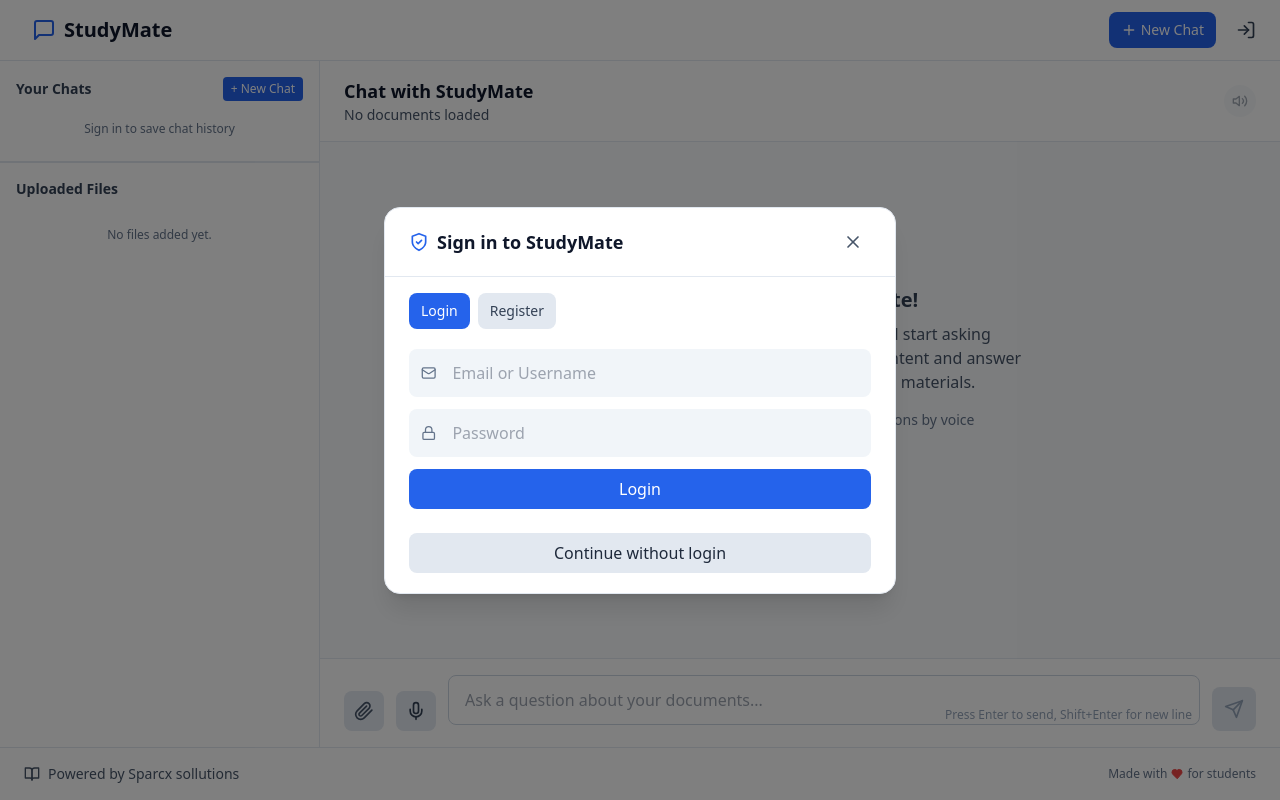
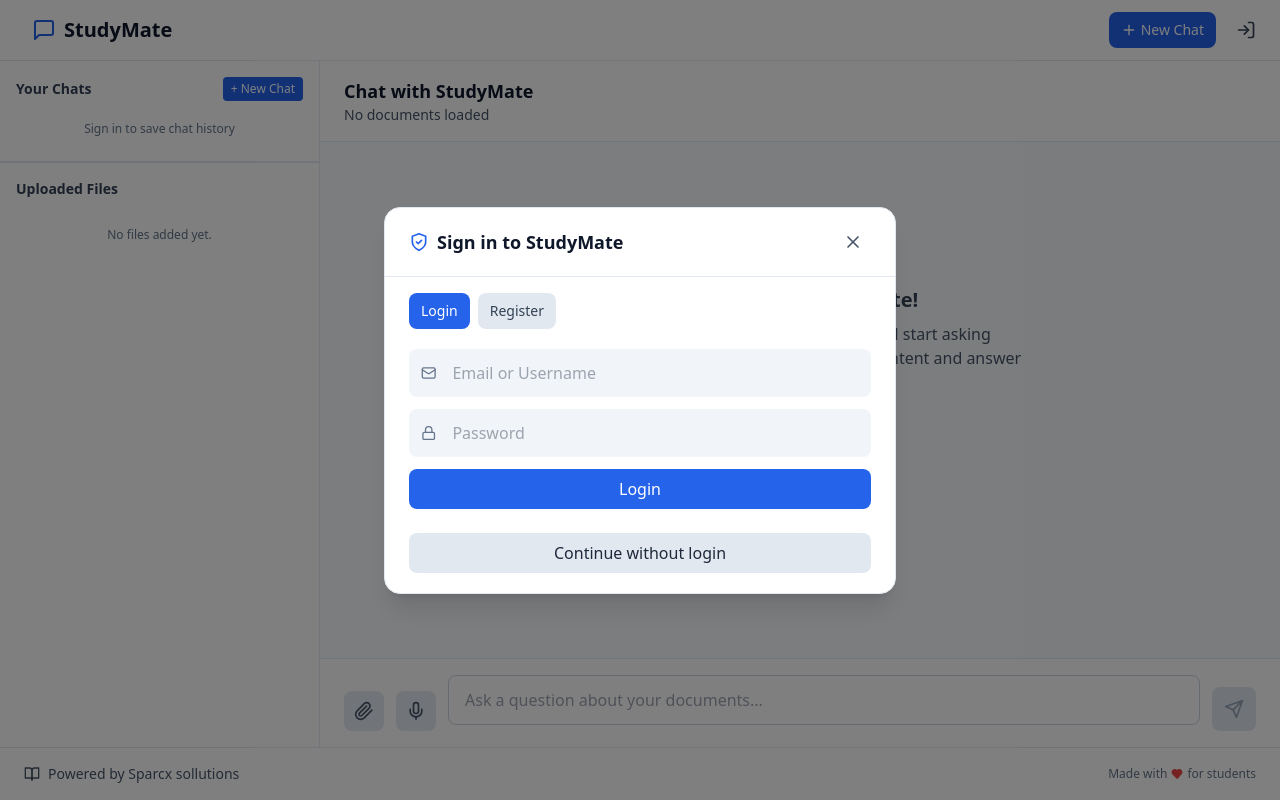
Before and after one commit to inno-vin/studymate-frontend, a React (Create React App) app: page / in a window 1280 px wide. Built offline with nearby package versions, Linux system fonts and the light colour scheme.

Commit message:
Update ChatInterface.js

```diff
--- a/src/components/ChatInterface.js
+++ b/src/components/ChatInterface.js
@@ -1,6 +1,6 @@
 import React, { useRef, useState, useEffect } from 'react';
 import { motion, AnimatePresence } from 'framer-motion';
-import { Send, Bot, FileText, Upload, X, Paperclip, Mic, MicOff, Volume2, VolumeX } from 'lucide-react';
+import { Send, Bot, FileText, Upload, X, Paperclip, Mic, MicOff } from 'lucide-react';
 
 const prettyBytes = (bytes = 0) => {
   if (!bytes) return '0 Bytes';
@@ -22,25 +22,11 @@ const ChatInterface = ({ chatHistory, onSendMessage, isLoading, uploadedDocs, on
   const [error, setError] = useState('');
   const [showFileUpload, setShowFileUpload] = useState(false);
   const [isListening, setIsListening] = useState(false);
-  const [isSpeaking, setIsSpeaking] = useState(false);
-  const [speechSupported, setSpeechSupported] = useState(true);
+
   const messagesEndRef = useRef(null);
   const textareaRef = useRef(null);
   const fileInputRef = useRef(null);
   const recognitionRef = useRef(null);
-  const synthesisRef = useRef(null);
-
-  // Check if speech APIs are supported
-  useEffect(() => {
-    if (!('webkitSpeechRecognition' in window || 'SpeechRecognition' in window)) {
-      setSpeechSupported(false);
-      console.warn('Speech recognition not supported in this browser');
-    }
-
-    if (!('speechSynthesis' in window)) {
-      console.warn('Speech synthesis not supported in this browser');
-    }
-  }, []);
 
   const scrollToBottom = () => {
     messagesEndRef.current?.scrollIntoView({ behavior: 'smooth' });
@@ -58,102 +44,28 @@ const ChatInterface = ({ chatHistory, onSendMessage, isLoading, uploadedDocs, on
     }
   }, [isLoading]);
 
-  // Initialize speech recognition
-  const initSpeechRecognition = () => {
-    if (!speechSupported) return;
-
+  // Setup SpeechRecognition
+  useEffect(() => {
     const SpeechRecognition = window.SpeechRecognition || window.webkitSpeechRecognition;
+    if (SpeechRecognition) {
       recognitionRef.current = new SpeechRecognition();
       recognitionRef.current.continuous = false;
       recognitionRef.current.interimResults = true;
       recognitionRef.current.lang = 'en-US';
 
-    recognitionRef.current.onstart = () => {
-      setIsListening(true);
-    };
-
       recognitionRef.current.onresult = (event) => {
-      const transcript = Array.from(event.results)
-        .map(result => result[0])
-        .map(result => result.transcript)
-        .join('');
-
+        let transcript = '';
+        for (let i = event.resultIndex; i < event.results.length; ++i) {
+          transcript += event.results[i][0].transcript;
+        }
         setMessage(transcript);
-    };
-
-    recognitionRef.current.onerror = (event) => {
-      console.error('Speech recognition error', event.error);
-      setIsListening(false);
       };
 
       recognitionRef.current.onend = () => {
         setIsListening(false);
       };
-  };
-
-  // Toggle speech recognition
-  const toggleListening = () => {
-    if (!speechSupported) {
-      alert('Speech recognition is not supported in your browser');
-      return;
     }
-
-    if (isListening) {
-      recognitionRef.current.stop();
-    } else {
-      if (!recognitionRef.current) {
-        initSpeechRecognition();
-      }
-      recognitionRef.current.start();
-    }
-  };
-
-  // Speak text using speech synthesis
-  const speakText = (text) => {
-    if (!('speechSynthesis' in window)) return;
-
-    // Stop any ongoing speech
-    window.speechSynthesis.cancel();
-
-    const utterance = new SpeechSynthesisUtterance(text);
-    utterance.rate = 0.9;
-    utterance.pitch = 1;
-    utterance.volume = 1;
-
-    utterance.onstart = () => {
-      setIsSpeaking(true);
-    };
-
-    utterance.onend = () => {
-      setIsSpeaking(false);
-    };
-
-    utterance.onerror = () => {
-      setIsSpeaking(false);
-    };
-
-    synthesisRef.current = utterance;
-    window.speechSynthesis.speak(utterance);
-  };
-
-  // Stop speaking
-  const stopSpeaking = () => {
-    if (window.speechSynthesis) {
-      window.speechSynthesis.cancel();
-      setIsSpeaking(false);
-    }
-  };
-
-  // Auto-speak the last assistant message
-  useEffect(() => {
-    if (chatHistory.length > 0) {
-      const lastMessage = chatHistory[chatHistory.length - 1];
-      if (lastMessage.role === 'assistant' && !lastMessage.isError) {
-        // Speak the assistant's response
-        speakText(lastMessage.content);
-      }
-    }
-  }, [chatHistory]);
+  }, []);
 
   // File upload functions
   const enforceLimit = (files) => {
@@ -162,7 +74,7 @@ const ChatInterface = ({ chatHistory, onSendMessage, isLoading, uploadedDocs, on
   };
 
   const validateFiles = (files) => {
-    const MAX = 25 * 1024 * 1024; // 25MB to match backend
+    const MAX = 25 * 1024 * 1024; // 25MB
     const over = files.find(f => f.size > MAX);
     if (over) {
       setError(`"${over.name}" exceeds 25MB limit.`);
@@ -207,8 +119,6 @@ const ChatInterface = ({ chatHistory, onSendMessage, isLoading, uploadedDocs, on
     if (message.trim() && !isLoading) {
       onSendMessage(message.trim());
       setMessage('');
-
-      // Reset textarea height
       if (textareaRef.current) {
         textareaRef.current.style.height = 'auto';
       }
@@ -224,11 +134,23 @@ const ChatInterface = ({ chatHistory, onSendMessage, isLoading, uploadedDocs, on
 
   const handleTextareaChange = (e) => {
     setMessage(e.target.value);
-
-    // Auto-resize textarea
     if (textareaRef.current) {
       textareaRef.current.style.height = 'auto';
       textareaRef.current.style.height = `${e.target.scrollHeight}px`;
+    }
+  };
+
+  const handleMicClick = () => {
+    if (!recognitionRef.current) {
+      alert("Speech recognition not supported in this browser.");
+      return;
+    }
+    if (isListening) {
+      recognitionRef.current.stop();
+      setIsListening(false);
+    } else {
+      recognitionRef.current.start();
+      setIsListening(true);
     }
   };
 
@@ -242,52 +164,21 @@ const ChatInterface = ({ chatHistory, onSendMessage, isLoading, uploadedDocs, on
   return (
     <div className="flex flex-col h-full">
       {/* Chat Header */}
-      <div className="bg-white border-b border-academic-200 px-6 py-4">
-        <div className="flex items-center justify-between">
+      <div className="bg-white border-b border-academic-200 px-6 py-4 flex justify-between items-center">
         <div>
           <h2 className="text-lg font-semibold text-academic-900">Chat with StudyMate</h2>
           <p className="text-sm text-academic-600">
             {uploadedDocs.length > 0
               ? `${uploadedDocs.length} document${uploadedDocs.length > 1 ? 's' : ''} loaded`
-                : 'No documents loaded'
-              }
+              : 'No documents loaded'}
           </p>
         </div>
-
-          <div className="flex items-center space-x-3">
         {uploadedDocs.length > 0 && (
           <div className="flex items-center space-x-2">
             <FileText className="w-4 h-4 text-primary-500" />
-                <span className="text-sm text-academic-600">
-                  PDF Context Active
-                </span>
+            <span className="text-sm text-academic-600">PDF Context Active</span>
           </div>
         )}
-
-            {/* Voice controls */}
-            <div className="flex items-center space-x-2">
-              <button
-                onClick={isSpeaking ? stopSpeaking : () => {
-                  const lastAssistantMessage = [...chatHistory]
-                    .reverse()
-                    .find(msg => msg.role === 'assistant' && !msg.isError);
-
-                  if (lastAssistantMessage) {
-                    speakText(lastAssistantMessage.content);
-                  }
-                }}
-                disabled={!chatHistory.some(msg => msg.role === 'assistant' && !msg.isError)}
-                className={`p-2 rounded-full ${isSpeaking
-                  ? 'bg-red-100 text-red-600'
-                  : 'bg-academic-100 text-academic-600 hover:bg-academic-200'
-                } ${!chatHistory.some(msg => msg.role === 'assistant' && !msg.isError) ? 'opacity-50 cursor-not-allowed' : ''}`}
-                title={isSpeaking ? 'Stop speaking' : 'Read last response'}
-              >
-                {isSpeaking ? <VolumeX size={16} /> : <Volume2 size={16} />}
-              </button>
-            </div>
-          </div>
-        </div>
       </div>
 
       {/* Chat Messages */}
@@ -305,16 +196,11 @@ const ChatInterface = ({ chatHistory, onSendMessage, isLoading, uploadedDocs, on
               </h3>
               <p className="text-academic-600 max-w-md mx-auto">
                 Upload your academic documents and start asking questions. I'll help you understand
-                the content and answer your queries based on the uploaded materials.
+                the content and answer your queries.
               </p>
-              {speechSupported && (
-                <p className="text-academic-500 text-sm mt-4">
-                  Use the microphone button to ask questions by voice
-                </p>
-              )}
             </motion.div>
           ) : (
-            chatHistory.map((msg, index) => (
+            chatHistory.map((msg) => (
               <div
                 key={msg.id}
                 className={`flex ${msg.role === 'user' ? 'justify-end' : 'justify-start'}`}
@@ -357,154 +243,44 @@ const ChatInterface = ({ chatHistory, onSendMessage, isLoading, uploadedDocs, on
             <div className="flex items-center space-x-1">
               <span className="text-sm text-academic-600">StudyMate is thinking</span>
               <div className="flex space-x-1">
-                <motion.div
-                  className="w-2 h-2 bg-primary-400 rounded-full"
-                  animate={{ opacity: [0.4, 1, 0.4] }}
-                  transition={{ duration: 1.4, repeat: Infinity, delay: 0 }}
-                />
-                <motion.div
-                  className="w-2 h-2 bg-primary-400 rounded-full"
-                  animate={{ opacity: [0.4, 1, 0.4] }}
-                  transition={{ duration: 1.4, repeat: Infinity, delay: 0.2 }}
-                />
-                <motion.div
-                  className="w-2 h-2 bg-primary-400 rounded-full"
-                  animate={{ opacity: [0.4, 1, 0.4] }}
-                  transition={{ duration: 1.4, repeat: Infinity, delay: 0.4 }}
-                />
+                <motion.div className="w-2 h-2 bg-primary-400 rounded-full" animate={{ opacity: [0.4, 1, 0.4] }} transition={{ duration: 1.4, repeat: Infinity, delay: 0 }} />
+                <motion.div className="w-2 h-2 bg-primary-400 rounded-full" animate={{ opacity: [0.4, 1, 0.4] }} transition={{ duration: 1.4, repeat: Infinity, delay: 0.2 }} />
+                <motion.div className="w-2 h-2 bg-primary-400 rounded-full" animate={{ opacity: [0.4, 1, 0.4] }} transition={{ duration: 1.4, repeat: Infinity, delay: 0.4 }} />
               </div>
             </div>
           </motion.div>
         )}
-
-        {/* Listening Indicator */}
-        {isListening && (
-          <motion.div
-            initial={{ opacity: 0, y: 10 }}
-            animate={{ opacity: 1, y: 0 }}
-            className="flex items-center space-x-3 p-4 bg-blue-50 rounded-lg border border-blue-200"
-          >
-            <div className="w-8 h-8 bg-blue-100 rounded-full flex items-center justify-center">
-              <Mic className="w-4 h-4 text-blue-600" />
-            </div>
-            <div className="flex items-center space-x-1">
-              <span className="text-sm text-blue-600">Listening...</span>
-              <div className="flex space-x-1">
-                <motion.div
-                  className="w-2 h-2 bg-blue-400 rounded-full"
-                  animate={{ scale: [1, 1.5, 1] }}
-                  transition={{ duration: 1, repeat: Infinity, delay: 0 }}
-                />
-                <motion.div
-                  className="w-2 h-2 bg-blue-400 rounded-full"
-                  animate={{ scale: [1, 1.5, 1] }}
-                  transition={{ duration: 1, repeat: Infinity, delay: 0.2 }}
-                />
-                <motion.div
-                  className="w-2 h-2 bg-blue-400 rounded-full"
-                  animate={{ scale: [1, 1.5, 1] }}
-                  transition={{ duration: 1, repeat: Infinity, delay: 0.4 }}
-                />
-              </div>
-            </div>
-          </motion.div>
-        )}
-
         <div ref={messagesEndRef} />
       </div>
 
-      {/* Message Input with File Upload */}
-      <div className="bg-white border-t border-academic-200 px-6 py-4">
-        {/* File Upload Area */}
+      {/* Listening Popup */}
       <AnimatePresence>
-          {showFileUpload && (
+        {isListening && (
           <motion.div
-              initial={{ opacity: 0, height: 0 }}
-              animate={{ opacity: 1, height: 'auto' }}
-              exit={{ opacity: 0, height: 0 }}
-              className="mb-4 overflow-hidden"
+            initial={{ opacity: 0, scale: 0.9 }}
+            animate={{ opacity: 1, scale: 1 }}
+            exit={{ opacity: 0, scale: 0.9 }}
+            className="fixed inset-0 bg-black bg-opacity-40 flex items-center justify-center z-50"
           >
-              <div
-                className={`relative border-2 border-dashed rounded-lg p-4 text-center transition-all duration-200 ${
-                  isDragOver ? 'border-primary-400 bg-primary-50' : 'border-academic-300 hover:border-academic-400'
-                }`}
-                onDragOver={handleDragOver}
-                onDragLeave={handleDragLeave}
-                onDrop={handleDrop}
+            <motion.div className="bg-white rounded-2xl p-6 shadow-xl flex flex-col items-center">
+              <Mic className="w-10 h-10 text-primary-600 animate-pulse" />
+              <p className="mt-3 text-lg font-medium text-academic-800">Listening...</p>
+              <p className="text-sm text-academic-500">Speak now and we’ll capture your message</p>
+              <button
+                onClick={handleMicClick}
+                className="mt-4 px-4 py-2 rounded bg-red-500 text-white hover:bg-red-600"
               >
-                <Upload className={`w-6 h-6 mx-auto mb-2 ${isDragOver ? 'text-primary-500' : 'text-academic-400'}`} />
-                <p className="text-sm text-academic-700">
-                  Drag & drop files here, or
-                </p>
-                <button
-                  type="button"
-                  onClick={() => fileInputRef.current?.click()}
-                  className="mt-2 text-sm px-3 py-1 rounded bg-primary-600 text-white hover:bg-primary-700 transition-colors"
-                >
-                  Browse files
+                Stop
               </button>
-                <input
-                  ref={fileInputRef}
-                  type="file"
-                  multiple
-                  className="hidden"
-                  onChange={handleFileSelect}
-                />
-                <p className="mt-2 text-xs text-academic-500">
-                  Up to {maxFiles} files, 25MB each.
-                </p>
-                <AnimatePresence>
-                  {error && (
-                    <motion.div
-                      initial={{ opacity: 0, y: 8 }}
-                      animate={{ opacity: 1, y: 0 }}
-                      exit={{ opacity: 0, y: -8 }}
-                      className="mt-2 text-xs text-red-600"
-                    >
-                      {error}
             </motion.div>
-                  )}
-                </AnimatePresence>
-              </div>
-
-              {/* Uploaded files list */}
-              {uploadedDocs.length > 0 && (
-                <div className="mt-3 space-y-2 max-h-32 overflow-y-auto">
-                  {uploadedDocs.map((doc) => (
-                    <div
-                      key={doc.id}
-                      className="flex items-center justify-between bg-academic-50 border border-academic-200 rounded-lg px-3 py-2"
-                    >
-                      <div className="flex items-center gap-2 min-w-0">
-                        <div className="text-academic-500">
-                          {iconForMime(doc.file?.type)}
-                        </div>
-                        <div className="min-w-0">
-                          <div className="text-sm font-medium text-academic-800 truncate">
-                            {doc.name}
-                          </div>
-                          <div className="text-xs text-academic-500">
-                            {doc.file?.type || 'application/octet-stream'} • {prettyBytes(doc.size)}
-                          </div>
-                        </div>
-                      </div>
-                      <button
-                        className="p-1 rounded hover:bg-academic-200 text-academic-500"
-                        onClick={() => onRemoveDoc(doc.id)}
-                        aria-label="Remove file"
-                        title="Remove file"
-                      >
-                        <X className="w-4 h-4" />
-                      </button>
-                    </div>
-                  ))}
-                </div>
-              )}
           </motion.div>
         )}
       </AnimatePresence>
 
+      {/* Input Bar */}
+      <div className="bg-white border-t border-academic-200 px-6 py-4">
         <form onSubmit={handleSubmit} className="flex items-end space-x-3">
+          {/* File Upload Toggle */}
           <button
             type="button"
             onClick={() => setShowFileUpload(!showFileUpload)}
@@ -515,24 +291,18 @@ const ChatInterface = ({ chatHistory, onSendMessage, isLoading, uploadedDocs, on
             <Paperclip className="w-5 h-5" />
           </button>
 
-          {/* Microphone Button */}
-          {speechSupported && (
-            <motion.button
+          {/* Mic Button */}
+          <button
             type="button"
-              onClick={toggleListening}
-              disabled={isLoading}
-              whileHover={{ scale: 1.05 }}
-              whileTap={{ scale: 0.95 }}
+            onClick={handleMicClick}
             className={`p-2.5 rounded-lg transition-all duration-200 ${
-                isListening
-                  ? 'bg-red-600 hover:bg-red-700 text-white'
-                  : 'bg-academic-200 hover:bg-academic-300 text-academic-700'
-              } ${isLoading ? 'opacity-50 cursor-not-allowed' : ''}`}
+              isListening ? 'bg-red-500 text-white' : 'bg-academic-200 text-academic-600 hover:bg-academic-300'
+            }`}
           >
             {isListening ? <MicOff className="w-5 h-5" /> : <Mic className="w-5 h-5" />}
-            </motion.button>
-          )}
+          </button>
 
+          {/* Textarea */}
           <div className="flex-1 relative">
             <textarea
               ref={textareaRef}
@@ -544,11 +314,9 @@ const ChatInterface = ({ chatHistory, onSendMessage, isLoading, uploadedDocs, on
               rows={1}
               disabled={isLoading}
             />
-            <div className="absolute bottom-2 right-2 text-xs text-academic-400">
-              Press Enter to send, Shift+Enter for new line
-            </div>
           </div>
 
+          {/* Send Button */}
           <motion.button
             type="submit"
             disabled={!message.trim() || isLoading}
```
Lines whose indentation alone changed are shown as unchanged.
